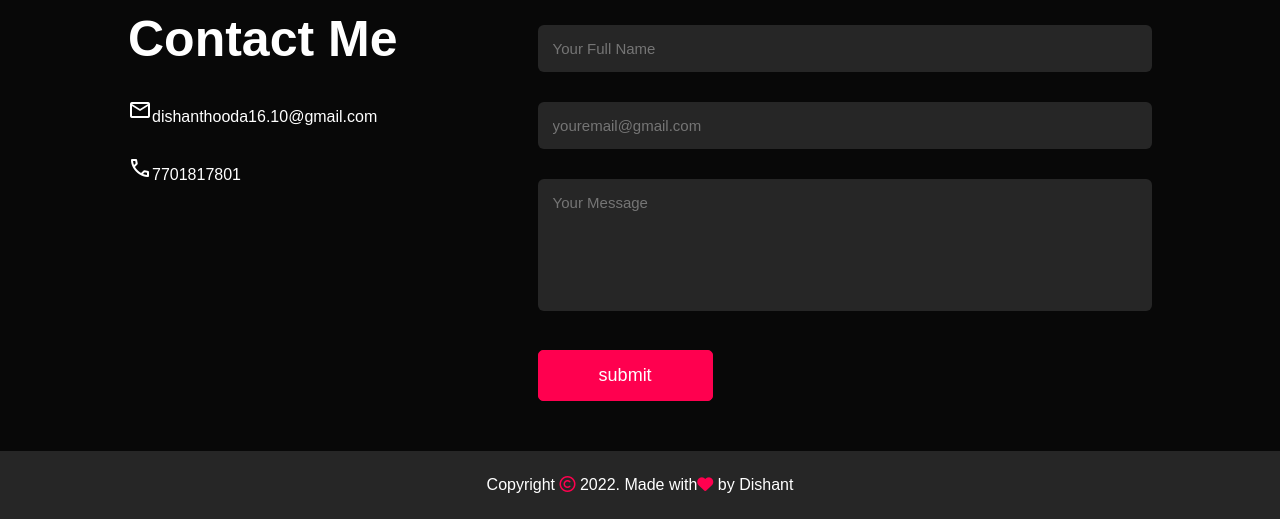
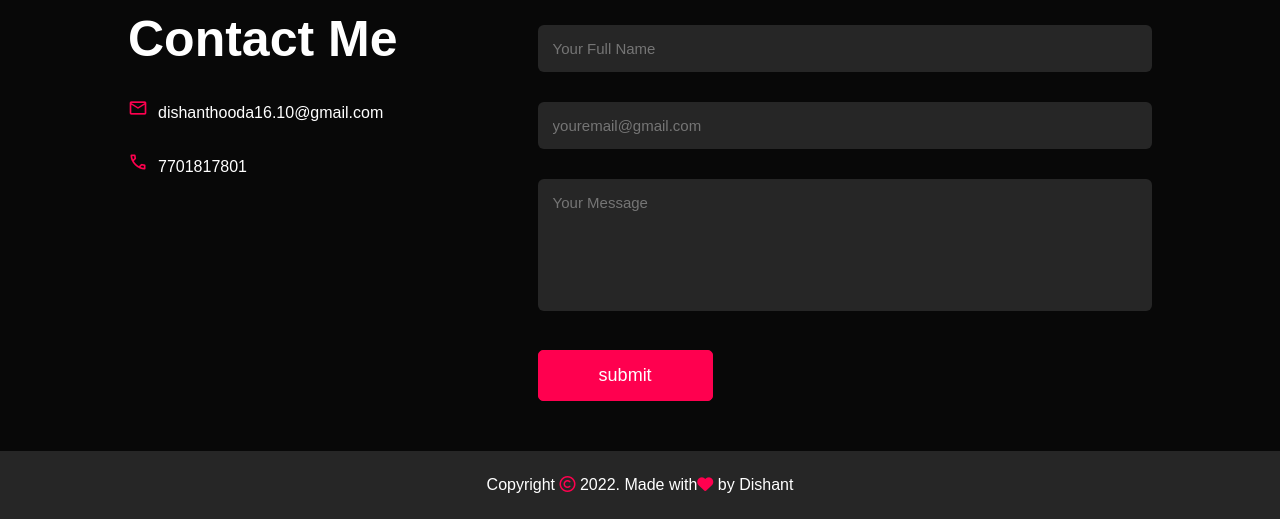
Before and after one commit to Dishant-Hooda/portfolio, a plain HTML site: page index.html in a window 1280 px wide. Shown: the part 1844-2363 px from the top of the page. Drawn offline with nearby package versions, Linux system fonts and the light colour scheme.

Commit message:
Update style.css

```diff
--- a/style.css
+++ b/style.css
@@ -303,7 +303,7 @@ nav ul li a:hover{
     margin-top: 30px;
 }
 
-.contact-left p i{
+.contact-left p span{
     color: var(--red-color);
     margin-right: 10px;
     font-size: 20px;
```
